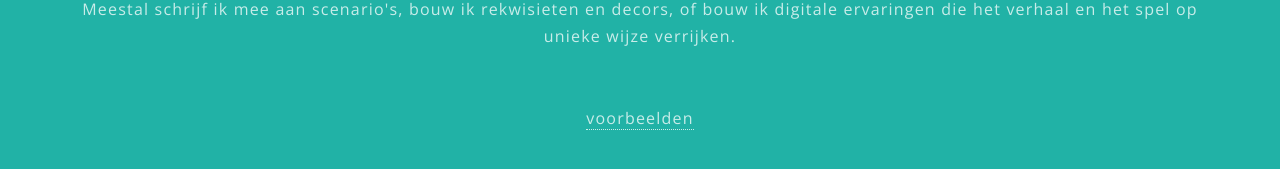
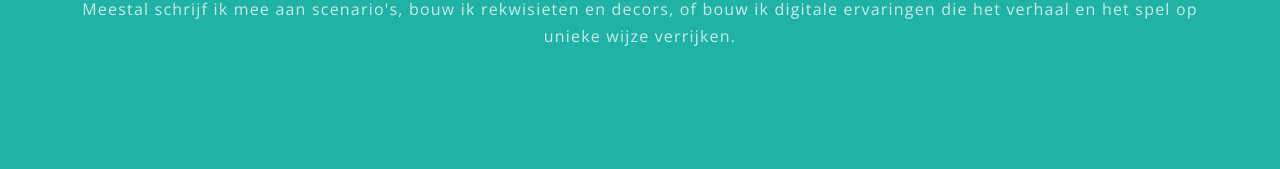
Before and after one commit to BasPaap/baspaap.github.io, a Jekyll site: the page built from index.html, in a window 1280 px wide and 900 px high, scrolled down 957 px, cut to the strip 0-334 px from the top of the window. Shown: the part 153-322 px from the top of the strip. Built offline with Jekyll 4.4.1, drawn with Linux system fonts in a browser that asks for light colours.

Commit message:
Remove read more links.

```diff
--- a/index.html
+++ b/index.html
@@ -19,7 +19,7 @@ layout: landing
         </header>
     </div>
 
-    <a href="#larps" class="more scrolly">voorbeelden</a>
+    <!--<a href="#larps" class="more scrolly">voorbeelden</a>-->
 </section>
 
 <!-- LARPS -->
@@ -87,7 +87,7 @@ layout: landing
         </header>
     </div>
 
-    <a href="#storytellingtools" class="more scrolly">voorbeelden</a>
+    <!--<a href="#storytellingtools" class="more scrolly">voorbeelden</a>-->
 </section>
 
 <section id="storytellingtools" class="wrapper alt style2">
```
